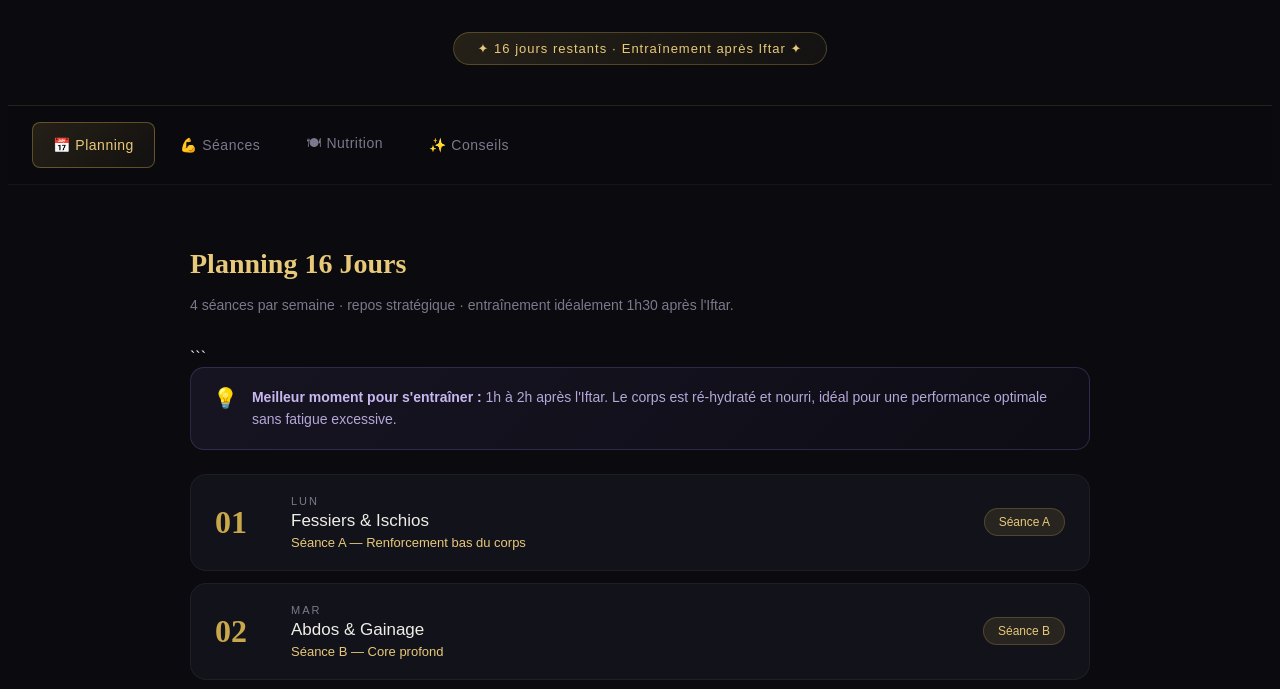
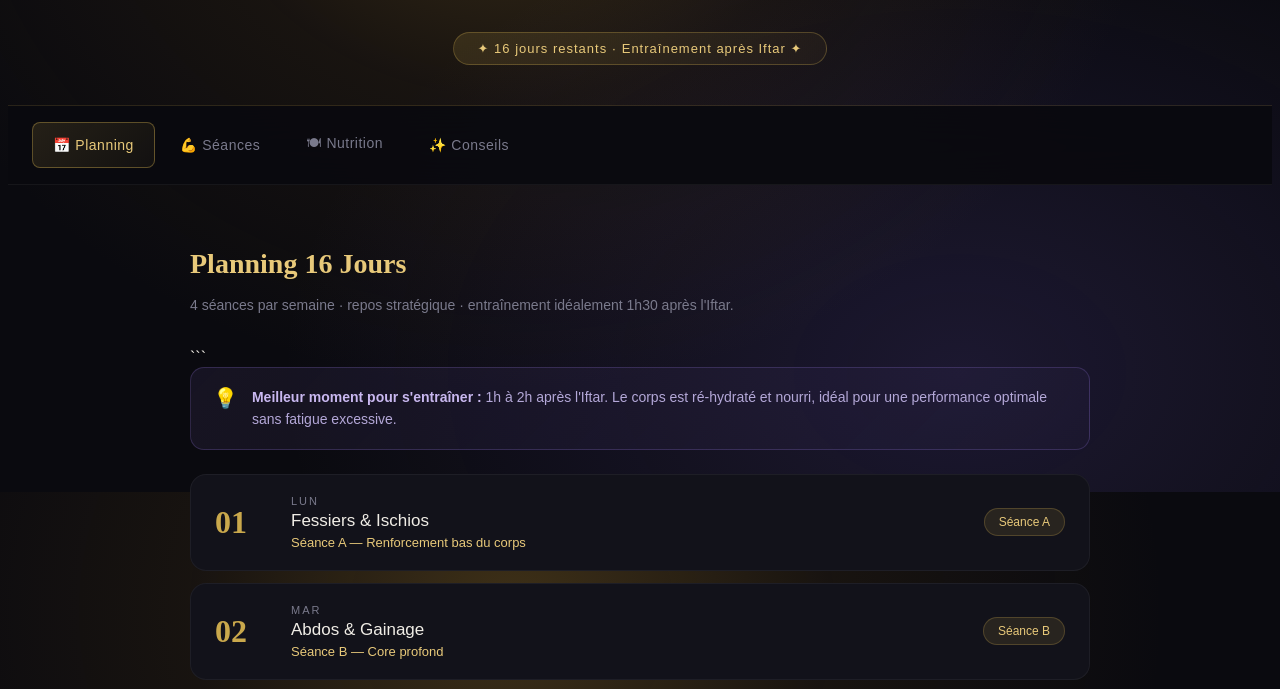
Before and after one commit to Aigle-Royal921/programme-ramadan, a plain HTML site: page index.html in a window 1280 px wide. Shown: the part 308-997 px from the top of the page. Drawn offline with Linux system fonts and the light colour scheme; a web font is replaced by a local one.

Commit message:
Update index.html

```diff
--- a/index.html
+++ b/index.html
@@ -21,7 +21,7 @@
 - { margin: 0; padding: 0; box-sizing: border-box; }
 
 body {
-background: #0A0A0F;
+background: #0A0A0F; background-image: radial-gradient(ellipse at 40% 15%, rgba(160,120,40,0.35) 0%, rgba(100,70,20,0.15) 30%, transparent 60%), radial-gradient(ellipse at 75% 85%, rgba(100,80,180,0.2) 0%, transparent 50%); background-attachment: fixed;
 color: #F0EDE6;
 font-family: ‘DM Sans’, sans-serif;
 min-height: 100vh;
@@ -36,7 +36,7 @@ top: -50%;
 left: -20%;
 width: 70%;
 height: 70%;
-background: radial-gradient(ellipse, rgba(201,168,76,0.06) 0%, transparent 70%);
+background: radial-gradient(ellipse, rgba(201,168,76,0.10) 0%, transparent 70%);
 pointer-events: none;
 z-index: 0;
 }
@@ -47,7 +47,7 @@ bottom: -30%;
 right: -10%;
 width: 50%;
 height: 60%;
-background: radial-gradient(ellipse, rgba(139,111,212,0.06) 0%, transparent 70%);
+background: radial-gradient(ellipse, rgba(139,111,212,0.08) 0%, transparent 70%);
 pointer-events: none;
 z-index: 0;
 }
```
